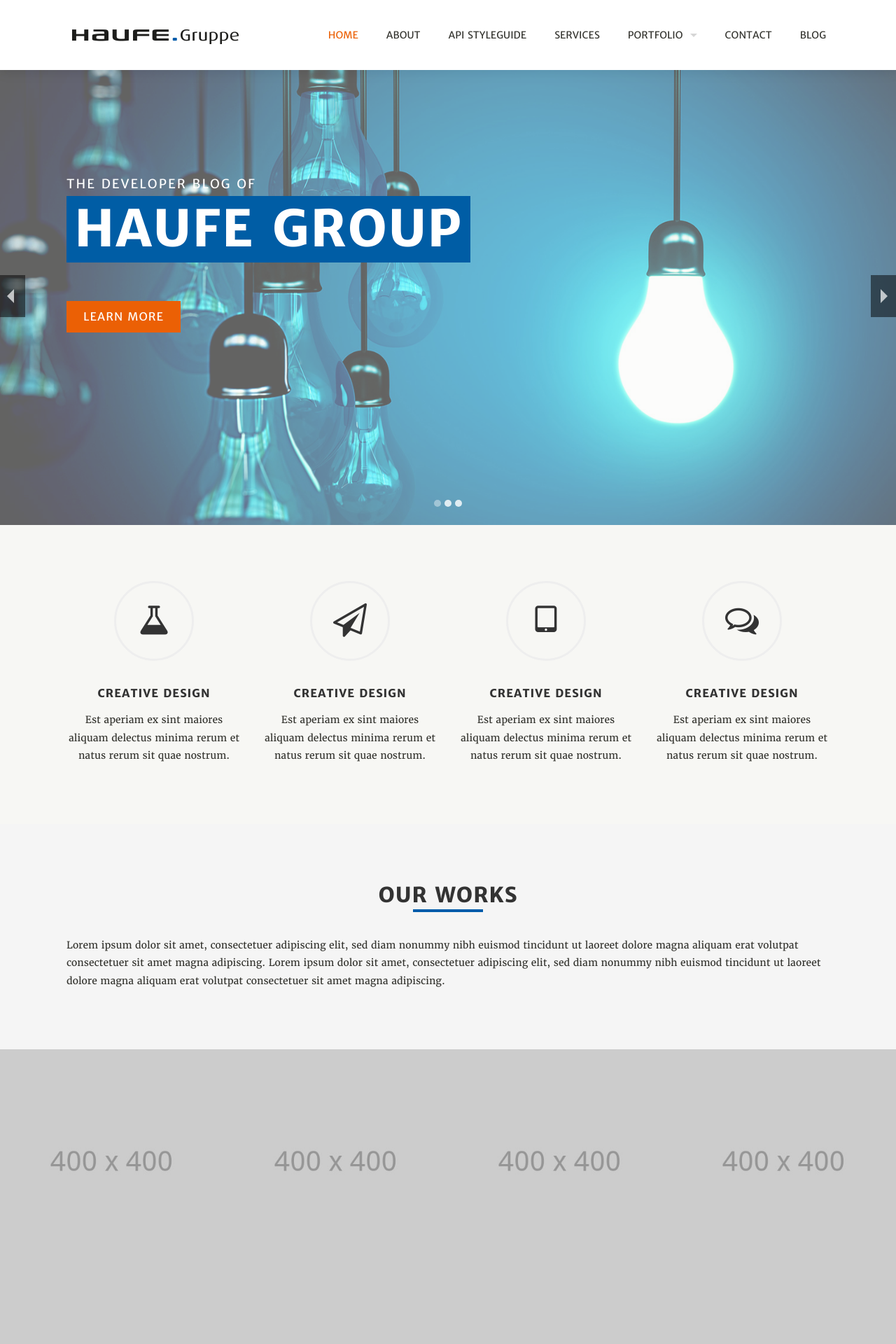
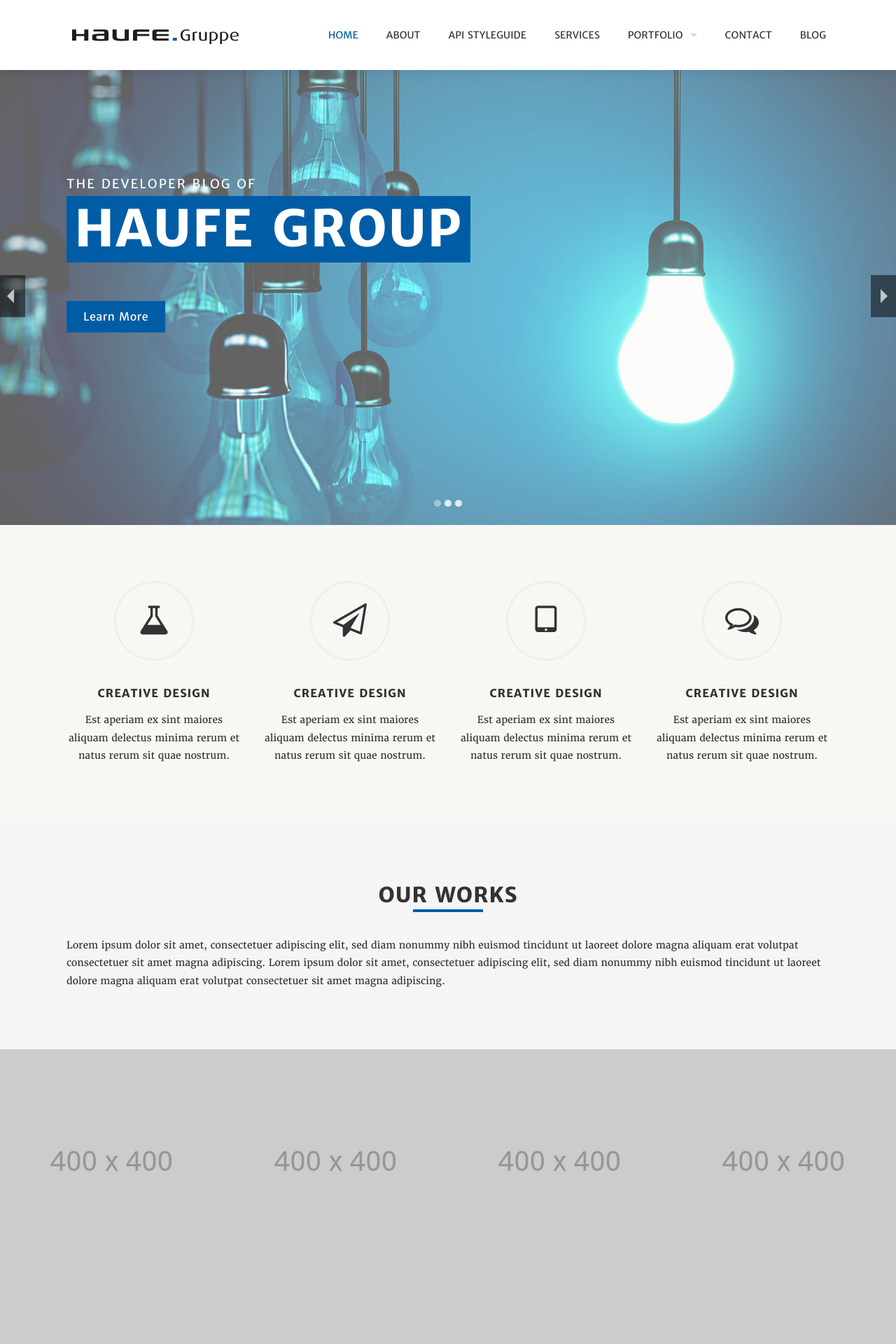
Before and after one commit to gestj/Haufe-Lexware.github.io, a Jekyll site: the page built from index.html, in a window 1280 px wide. Shown: the top 1920 px of the page at 70% size. Built offline with Jekyll 4.4.1, drawn with Linux system fonts in a browser that asks for light colours.

Commit message:
color changing no orange

```diff
--- a/css/style.css
+++ b/css/style.css
@@ -3820,7 +3820,7 @@
 }
 
 
-/*DESIGN OFFICE - Haufe Group Style - Oriented @ goodlooking.haufe.de*/
+/*DESIGN OFFICE - Haufe Group Style /
 
 /*FONTS*/
 
@@ -3925,10 +3925,8 @@
 	.button, .button.boxed, nav, .top-bar-section ul li > a, .info  {font-family: 'HaufeMerriweatherSans', sans-serif;     font-style: normal;
     font-weight: normal;}
 
-	a, .modBlogPost.big h3 a:hover, .pager a, .modIconText .icon-text-circle:hover i  {color: #005DA5; /*haufe blue*/}
-	.top-bar-section ul li > a {color: #33332E /*black*/}
-	.top-bar-section li.active:not(.has-form) a:not(.button) { color: #EB6005; background: none;  }
-	.top-bar-section ul li:hover:not(.has-form) > a, .top-bar-section li.active:not(.has-form) a:not(.button):hover {color: #005DA5; background: none;}
+	a, .modBlogPost.big h3 a:hover, .pager a, .modIconText .icon-text-circle:hover i  {color: #005DA5;/*HaufeBlau*/}
+
 
 	a:hover, .pager a:hover {color: #337DB7;}
 	a:active {color: #337DB7;}
@@ -3936,33 +3934,43 @@
 .modBlogPost.big .info, blockquote, blockquote p {color: #999994; /*grey on white*/	}
 
 
+
+
  /*ELEMENTS*/
 
 .button {
-  text-transform: uppercase;
-  letter-spacing: 1px;
+  text-transform: none;
+  letter-spacing: 0.5px;
   color: #fff;
-  background: #EB6005;
+  background: #005DA5/*HaufeBlau*/;
   border:none;
 }
 
 .button:hover {
-  background-color: #EF8037;
+  background-color: #337eb7/*HaufeBlauHover*/;
 }
 
 .button:active {
-background-color: #EF8037;}
+background-color: #005DA5/*HaufeBlau*/;}
 
 .button.boxed {
-  color: #fff;
-  border: 2px solid #EB6005;
+  color: #005DA5;
+  border: 2px solid #005DA5;/*HaufeBlau*/
   background: none;
 }
 
 .button.boxed:hover {
-  color: #fff;
-  border: 2px solid #EF8037;
+  color: #337eb7;
+  border: 2px solid #337eb7;/*HaufeBlauHover*/
   background: none;
 }
 
 p { line-height: 1.8; margin-bottom: 1.8rem;}
+
+/*MENU*/
+
+
+	.top-bar-section ul li > a {color: #33332E /*black*/;}
+	.top-bar-section li.active:not(.has-form) a:not(.button) { color: #005DA5/*HaufeBlau*/; background: none;  }
+	.top-bar-section ul li:hover:not(.has-form) > a, .top-bar-section li.active:not(.has-form) a:not(.button):hover {color: #005DA5/*HaufeBlau*/; background: none;}
+	@media only screen and (min-width: 960px) {.top-bar-section .dropdown li:not(.has-form):not(.active) > a:not(.button) {background: #005DA5/*HaufeBlau*/; color: #FFF; } .top-bar-section li:not(.has-form) a:not(.button):hover {background: #f9f9f9; color: #33332E; }
```
